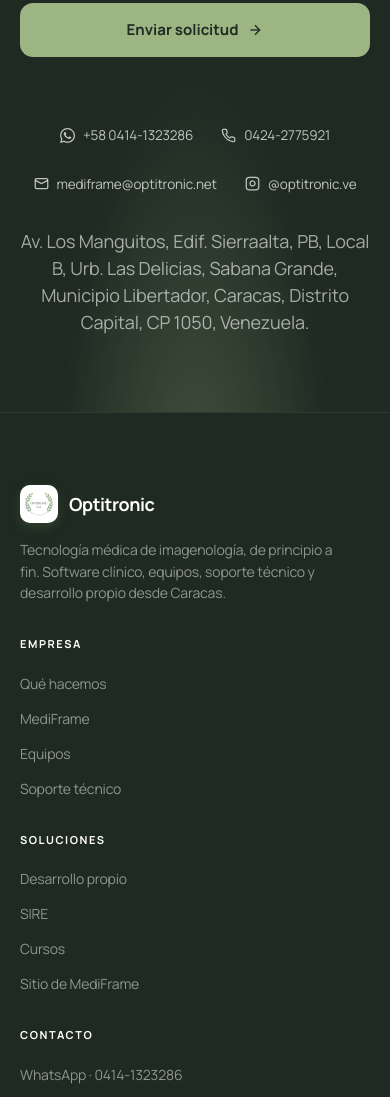
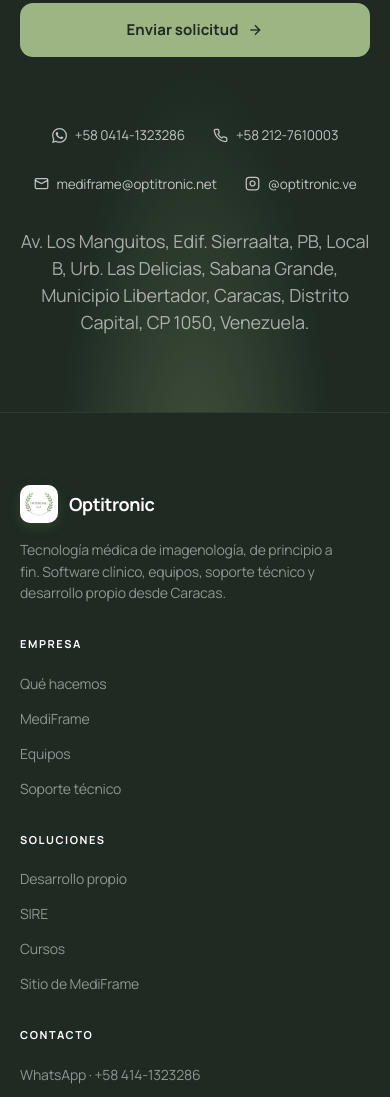
Before and after one commit to josuegmo97/mediframe_landing, a plain HTML site: page index.html in a window 390 px wide. Shown: the part 10818-11915 px from the top of the page. Drawn offline with Linux system fonts and the light colour scheme.

Commit message:
feature: update phone

```diff
--- a/index.html
+++ b/index.html
@@ -876,7 +876,7 @@
         </form>
         <div class="contact-row reveal d4">
           <a href="https://wa.me/584141323286"><svg viewBox="0 0 24 24" fill="currentColor"><path d="M17.498 14.382c-.301-.15-1.767-.867-2.04-.966-.273-.101-.473-.15-.673.15-.197.295-.771.964-.944 1.162-.175.195-.349.21-.646.075-.3-.15-1.263-.465-2.403-1.485-.888-.795-1.484-1.77-1.66-2.07-.174-.3-.019-.465.13-.615.136-.135.301-.345.451-.523.146-.181.194-.301.297-.496.1-.21.049-.375-.025-.524-.075-.15-.672-1.62-.922-2.206-.24-.584-.487-.51-.672-.51-.172-.015-.371-.015-.571-.015-.2 0-.523.074-.797.359-.273.3-1.045 1.02-1.045 2.475s1.07 2.865 1.219 3.075c.149.195 2.105 3.195 5.1 4.485.714.3 1.27.48 1.704.629.714.227 1.365.195 1.88.121.574-.091 1.767-.721 2.016-1.426.255-.705.255-1.29.18-1.425-.074-.135-.27-.21-.57-.345m-5.446 7.443h-.016a9.870 9.870 0 0 1-5.031-1.378l-.361-.214-3.741.98.998-3.648-.235-.374a9.86 9.86 0 0 1-1.51-5.26c.001-5.45 4.436-9.884 9.888-9.884a9.825 9.825 0 0 1 6.988 2.895 9.825 9.825 0 0 1 2.893 6.994c-.003 5.45-4.437 9.884-9.885 9.884m8.413-18.297A11.815 11.815 0 0 0 12.05 0C5.495 0 .16 5.335.157 11.892c0 2.096.547 4.142 1.588 5.945L.057 24l6.305-1.654a11.882 11.882 0 0 0 5.683 1.448h.005c6.554 0 11.89-5.335 11.893-11.893a11.821 11.821 0 0 0-3.48-8.413"/></svg> +58 0414-1323286</a>
-          <a href="tel:+584242775921"><svg viewBox="0 0 24 24" fill="none" stroke="currentColor" stroke-width="2"><path d="M22 16.92v3a2 2 0 0 1-2.18 2 19.79 19.79 0 0 1-8.63-3.07 19.5 19.5 0 0 1-6-6 19.79 19.79 0 0 1-3.07-8.67A2 2 0 0 1 4.11 2h3a2 2 0 0 1 2 1.72 12.84 12.84 0 0 0 .7 2.81 2 2 0 0 1-.45 2.11L8.09 9.91a16 16 0 0 0 6 6l1.27-1.27a2 2 0 0 1 2.11-.45 12.84 12.84 0 0 0 2.81.7A2 2 0 0 1 22 16.92z"/></svg> 0424-2775921</a>
+          <a href="tel:+584242775921"><svg viewBox="0 0 24 24" fill="none" stroke="currentColor" stroke-width="2"><path d="M22 16.92v3a2 2 0 0 1-2.18 2 19.79 19.79 0 0 1-8.63-3.07 19.5 19.5 0 0 1-6-6 19.79 19.79 0 0 1-3.07-8.67A2 2 0 0 1 4.11 2h3a2 2 0 0 1 2 1.72 12.84 12.84 0 0 0 .7 2.81 2 2 0 0 1-.45 2.11L8.09 9.91a16 16 0 0 0 6 6l1.27-1.27a2 2 0 0 1 2.11-.45 12.84 12.84 0 0 0 2.81.7A2 2 0 0 1 22 16.92z"/></svg> +58 212-7610003</a>
           <a href="mailto:mediframe@optitronic.net"><svg viewBox="0 0 24 24" fill="none" stroke="currentColor" stroke-width="2"><rect x="2" y="4" width="20" height="16" rx="2"/><path d="m22 7-10 5L2 7"/></svg> mediframe@optitronic.net</a>
           <a href="https://instagram.com/optitronic.ve"><svg viewBox="0 0 24 24" fill="none" stroke="currentColor" stroke-width="2"><rect x="2" y="2" width="20" height="20" rx="5"/><path d="M16 11.37A4 4 0 1 1 12.63 8 4 4 0 0 1 16 11.37z"/><line x1="17.5" x2="17.51" y1="6.5" y2="6.5"/></svg> @optitronic.ve</a>
         </div>
@@ -914,7 +914,7 @@
         <div>
           <h5>Contacto</h5>
           <ul>
-            <li><a href="https://wa.me/584141323286">WhatsApp · 0414-1323286</a></li>
+            <li><a href="https://wa.me/584141323286">WhatsApp · +58 414-1323286</a></li>
             <li><a href="tel:+584242775921">Tel · 0424-2775921</a></li>
             <li><a href="mailto:mediframe@optitronic.net">mediframe@optitronic.net</a></li>
             <li><a href="https://instagram.com/optitronic.ve">@optitronic.ve</a></li>
```
